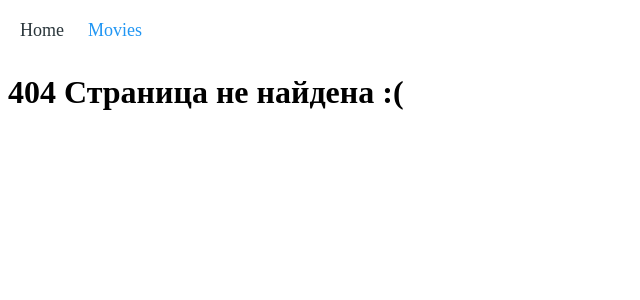
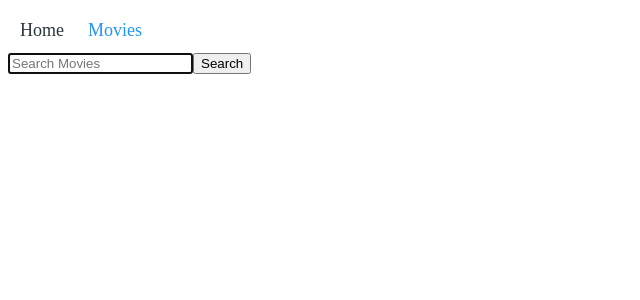
Before and after one commit to JulieJud/goit-react-hw-05-movies, a React (Create React App) app: page /movies in a window 1280 px wide. Before the commit this address had no page. Shown: the top 300 px of the page, without its empty margins (0-640 px from the left). Built offline with nearby package versions, Linux system fonts and the light colour scheme.

Commit message:
searchbar

```diff
--- a/src/App.js
+++ b/src/App.js
@@ -1,21 +1,36 @@
+import { lazy, Suspense } from "react";
 import { Route, Switch } from "react-router-dom";
 import AppBar from "./components/AppBar/AppBar";
-import HomePage from "./views/HomePage";
-import MovieDetailsPage from "./views/MovieDetailsPage";
-import NotFoundViews from "./views/NotFoundView";
+//import HomePage from "./views/HomePage";
+//import MovieDetailsPage from "./views/MovieDetailsPage";
+//import NotFoundViews from "./views/NotFoundView";
 
-import "./App.css";
+const HomePage = lazy(() =>
+  import("./views/HomePage" /* webpackChunkName: "home-page"  */)
+);
+const MoviePage = lazy(() =>
+  import("./views/MoviePage" /* webpackChunkName: "search-bar"  */)
+);
+const MovieDetailsPage = lazy(() =>
+  import("./views/MovieDetailsPage.js" /* webpackChunkName: "movie-details"  */)
+);
+const NotFoundViews = lazy(() =>
+  import("./views/NotFoundView.js" /* webpackChunkName: "NotFoundViews"  */)
+);
 
 export default function App() {
   return (
     <div>
+      <Suspense fallback={<h1>Loading profile...</h1>}>
         <AppBar />
         <Switch>
           <Route path="/" exact component={HomePage} />
 
           <Route path="/movies/:movieId" component={MovieDetailsPage} />
+          <Route path="/movies" component={MoviePage} />
           <Route component={NotFoundViews} />
         </Switch>
+      </Suspense>
     </div>
   );
 }
--- /dev/null
+++ b/src/components/MovieDetails/MoviePage.js
@@ -0,0 +1,28 @@
+export default function SearchBarPage({ onSubmit }) {
+  const handleSearch = (e) => {
+    e.preventDefault();
+    const target = e.target.elements.searchMovie.value.toLowerCase();
+    if (target.trim() === "") {
+      return "The search field is empty!";
+    }
+    onSubmit(target);
+    e.target.reset();
+  };
+
+  return (
+    <div>
+      <form onSubmit={handleSearch}>
+        <input
+          type="text"
+          name="searchMovie"
+          autoComplete="off"
+          autoFocus
+          placeholder="Search Movies"
+        />
+        <button type="submit">
+          <span>Search</span>
+        </button>
+      </form>
+    </div>
+  );
+}
--- a/src/views/MoviePage.js
+++ b/src/views/MoviePage.js
@@ -1,3 +1,87 @@
-export default function MoviePage() {
-  return null;
+import { useState, useEffect, lazy } from "react";
+import * as moviesAPI from "../services/moviesApi";
+import {
+  useHistory,
+  useLocation,
+  NavLink,
+  useRouteMatch,
+} from "react-router-dom";
+
+const SearchBarPage = lazy(() =>
+  import(
+    "../components/MovieDetails/MoviePage.js" /* webpackChunkName: "SearchBarPage"  */
+  )
+);
+
+export default function MoviesPage() {
+  const { url } = useRouteMatch();
+  const history = useHistory();
+  const location = useLocation();
+  const [movies, setMovies] = useState([]);
+  const [page, setPage] = useState(1);
+  const [searchMovie, setSearchMovie] = useState("");
+  const searchQuery = new URLSearchParams(location.search).get("query") ?? "";
+
+  useEffect(() => {
+    if (!searchQuery) return;
+    moviesAPI.moviesSearch(searchQuery, page).then((data) => {
+      if (data.results.length === 0) {
+        return (
+          `Sorry there are no movies with ${searchMovie} name`, setMovies([])
+        );
+      }
+      if (data.results) {
+        return setMovies((prevMovies) => [...prevMovies, ...data.results]);
+      }
+    });
+  }, [searchQuery, page, searchMovie]);
+
+  const handleFormSubmit = (searchMovie) => {
+    setMovies([]);
+    setSearchMovie(searchMovie);
+    setPage(1);
+    history.push({ ...location, search: `query=${searchMovie}` });
+  };
+
+  const handleButtonLoadMore = () => {
+    setPage((prevPage) => prevPage + 1);
+  };
+
+  const showButton = movies.length >= 20;
+  return (
+    <div>
+      <SearchBarPage onSubmit={handleFormSubmit} />
+      {movies && (
+        <>
+          <ul>
+            {movies.map((movie) => (
+              <li key={movie.id}>
+                <NavLink
+                  to={{
+                    pathname: `${url}/${`${movie.title} ${movie.id}`}`,
+                    state: {
+                      from: {
+                        location,
+                        label: "Back to search movies",
+                        search: `?query=${searchMovie}`,
+                      },
+                    },
+                  }}
+                >
+                  <img
+                    src={`https://image.tmdb.org/t/p/w500/${movie.poster_path}`}
+                    alt={movie.title}
+                  />
+                  <p>{movie.title}</p>
+                </NavLink>
+              </li>
+            ))}
+          </ul>
+          {showButton && (
+            <button onClick={handleButtonLoadMore}>Load more</button>
+          )}
+        </>
+      )}
+    </div>
+  );
 }
--- a/src/views/Reviews.js
+++ b/src/views/Reviews.js
@@ -24,7 +24,7 @@ export default function Reviews({ movieId }) {
           ))}
         </>
       )}
-      {reviews.length === 0 && <p>No reviews yet</p>}
+      {reviews.length === 0 && <p>No reviews</p>}
     </ul>
   );
 }
```
Also changed, not shown: src/components/MovieDetails/MovieDetails.js (added). Lines whose indentation alone changed are shown as unchanged.
